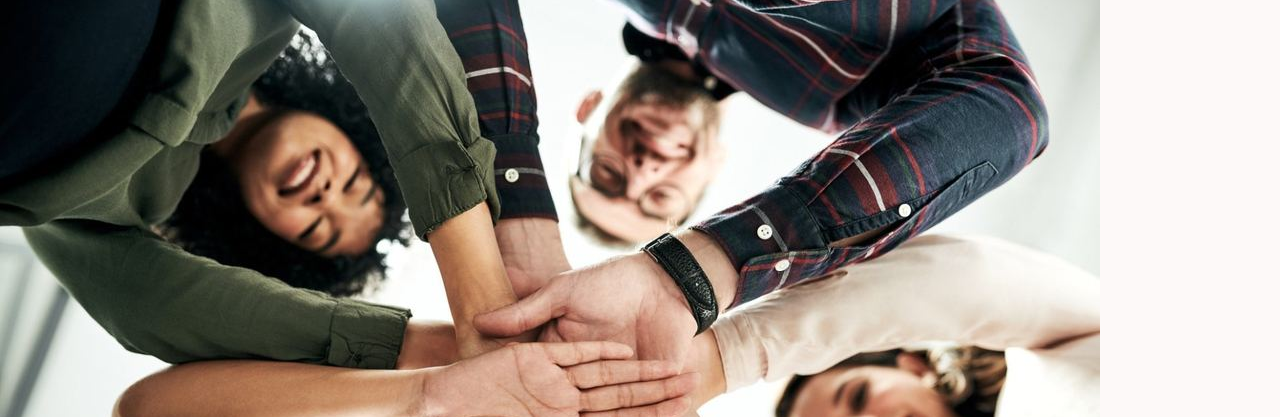
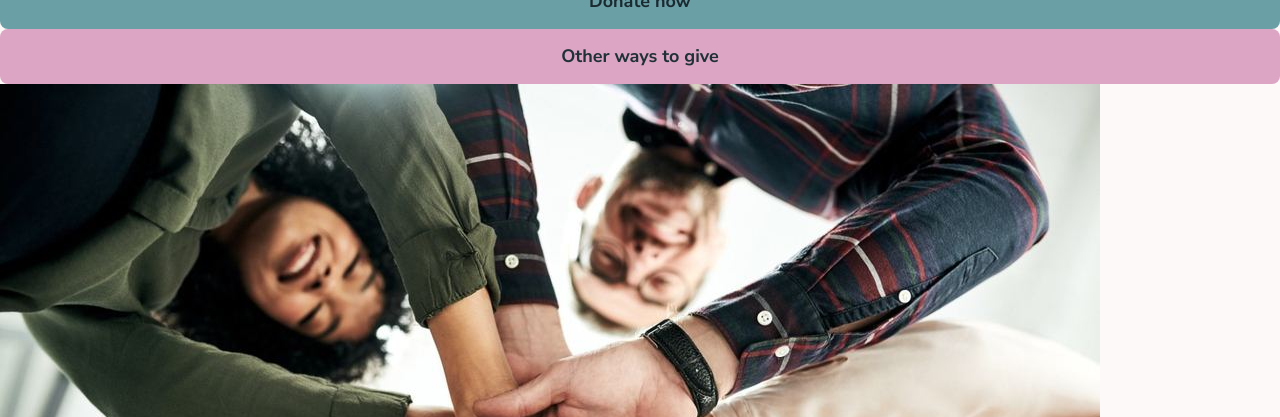
Before and after one commit to Stpoole022/Nas-Scoliosis, a plain HTML site: page pages/Support/Test Page/index.html in a window 1280 px wide. Shown: the part 383-800 px from the top of the page. Drawn offline with Linux system fonts and the light colour scheme.

Commit message:
Feat: Added buttons for 2 buttons

```diff
--- a/pages/Support/Test Page/style.css
+++ b/pages/Support/Test Page/style.css
@@ -67,3 +67,22 @@ h1 {
 }
 
 .site-nav a[aria-current="page"] { text-decoration: underline; }
+
+.button {
+  display: flex;
+  align-items: center;
+  justify-content: center;
+  min-height: 52px;
+  padding: 12px 24px;
+  border: 2px solid transparent;
+  border-radius: 8px;
+  font-family: inherit;
+  font-size: 18px;
+  font-weight: 700;
+  text-align: center;
+  text-decoration: none;
+}
+
+.button:hover { text-decoration: underline; }
+.button--primary { background: var(--primary); color: var(--on-primary); }
+.button--secondary { background: var(--accent); color: var(--on-accent); }
```
